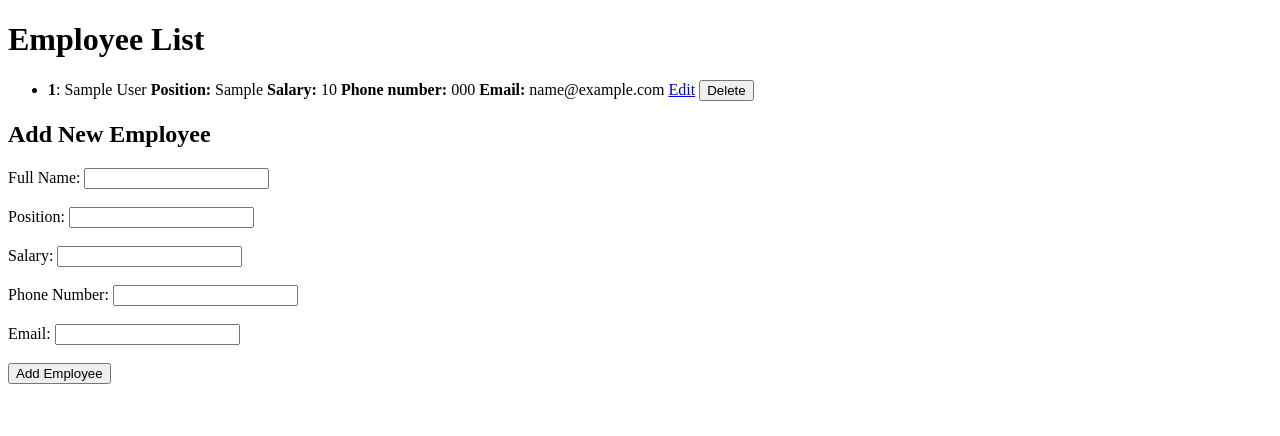
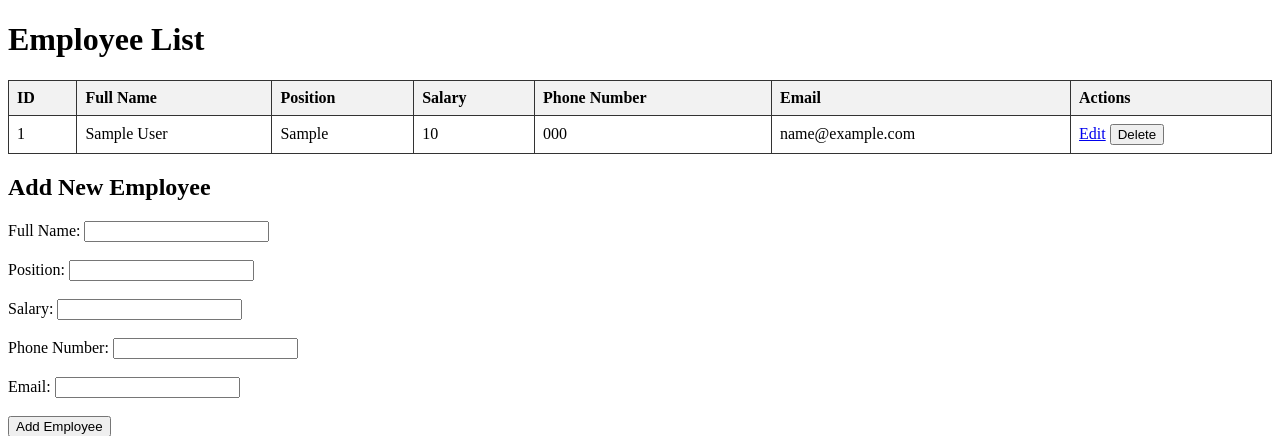
Before and after one commit to ostrrovska/ski_resort, a Flask app: page / in a window 1280 px wide. Shown: the top 436 px of the page. Run offline with Flask 3, Linux system fonts and the light colour scheme; tables that the repository leaves empty hold one stand-in row (values such as "Sample post").

Commit message:
Display employees in a table

```diff
--- /dev/null
+++ b/static/styles.css
@@ -0,0 +1,14 @@
+table {
+  border-collapse: collapse;
+  width: 100%;
+}
+
+th, td {
+  border: 1px solid #333;
+  padding: 8px;
+  text-align: left;
+}
+
+th {
+  background-color: #f2f2f2;
+}
--- a/templates/employees.html
+++ b/templates/employees.html
@@ -3,26 +3,38 @@
 <head>
     <meta charset="UTF-8">
     <title>Employees</title>
+    <link rel="stylesheet" href="{{ url_for('static', filename='styles.css') }}">
 </head>
 <body>
     <h1>Employee List</h1>
 
-        <ul>
+        <table>
+            <tr>
+                <th>ID</th>
+                <th>Full Name</th>
+                <th>Position</th>
+                <th>Salary</th>
+                <th>Phone Number</th>
+                <th>Email</th>
+                <th>Actions</th>
+            </tr>
             {% for employee in employees %}
-                <li>
-                    <strong>{{ employee.id }}</strong>: {{ employee.full_name }}
-                    <strong>Position: </strong> {{ employee.position }}
-                    <strong>Salary: </strong> {{ employee.salary }}
-                    <strong>Phone number: </strong> {{ employee.phone_number }}
-                    <strong>Email: </strong> {{ employee.email }}
+            <tr>
+                <td>{{ employee.id }}</td>
+                <td>{{ employee.full_name }}</td>
+                <td>{{ employee.position }}</td>
+                <td>{{ employee.salary }}</td>
+                <td>{{ employee.phone_number }}</td>
+                <td>{{ employee.email }}</td>
+                <td>
                     <a href="{{ url_for('employee.edit_employee', id=employee.id) }}">Edit</a>
-
-                    <form action="{{ url_for('employee.delete', id=employee.id) }}" method="POST" style="display: inline;">
-                    <button type="submit">Delete</button>
+                    <form action="{{ url_for('employee.delete', id=employee.id) }}" method="POST" style="display:inline;">
+                        <button type="submit">Delete</button>
                     </form>
-                </li>
+                </td>
+            </tr>
             {% endfor %}
-        </ul>
+        </table>
 
         <h2>Add New Employee</h2>
         <form action="{{ url_for('employee.add') }}" method="POST">
```
